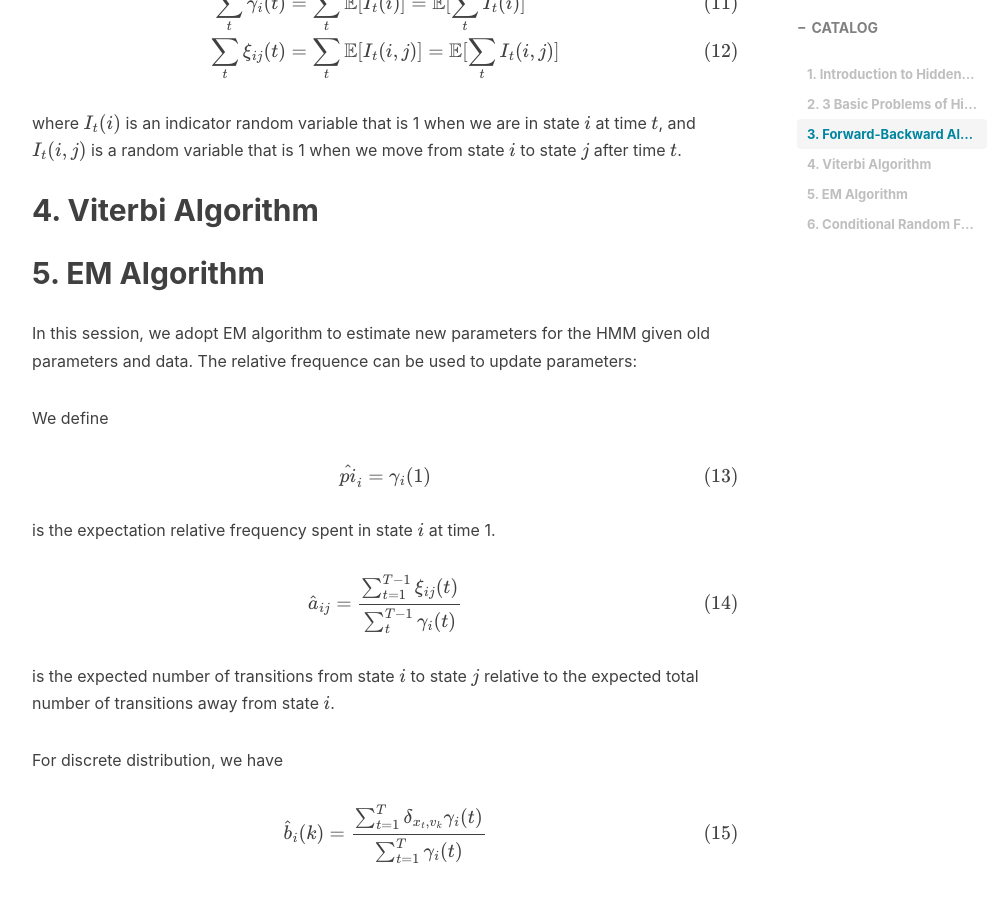
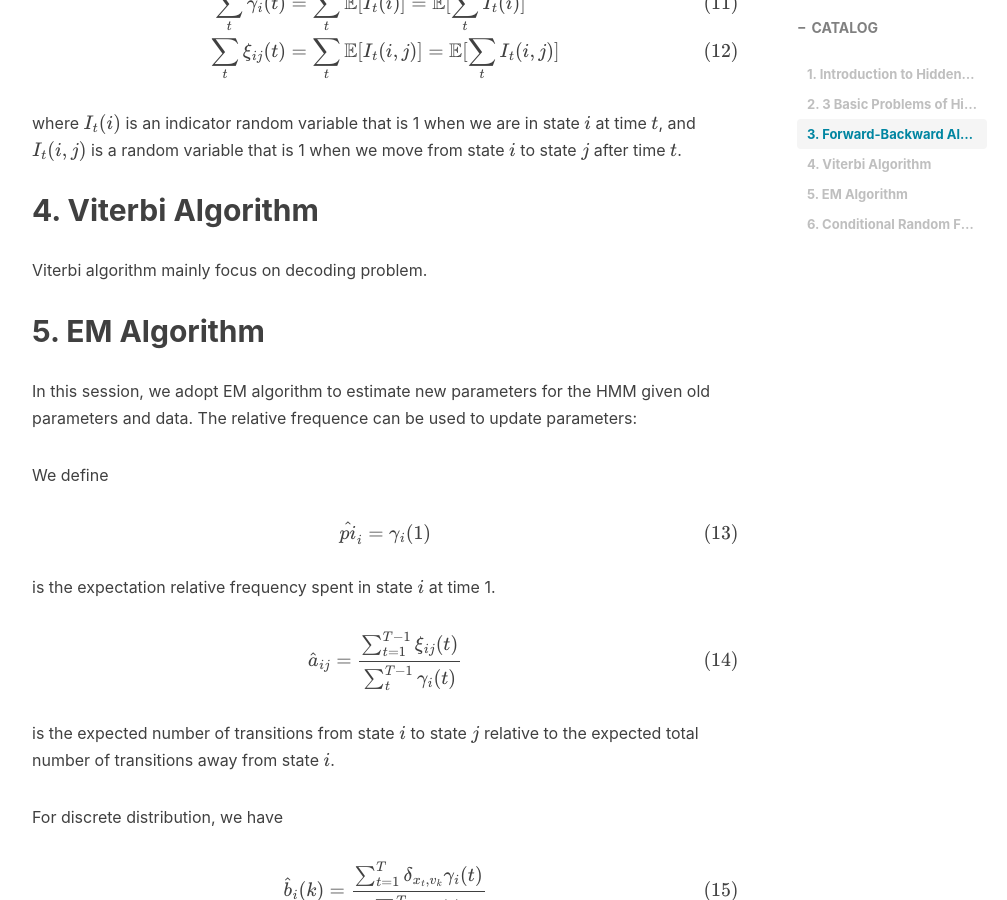
Before and after one commit to Gwan-Siu/gwansiu.github.io, a Jekyll site: the page built from _posts/2018-12-07-HMM.markdown, in a window 1280 px wide and 900 px high, scrolled down 3211 px. Shown: the whole window, without its empty margins (233-1240 px from the left). Built offline with Jekyll 4.4.1, drawn with Linux system fonts in a browser that asks for light colours; nearby versions of some CDN libraries; formulas are drawn with MathJax 3; comment, search, counter and statistics services are not loaded.

Commit message:
test HMM viterbi algorithm

```diff
--- a/_posts/2018-12-07-HMM.markdown
+++ b/_posts/2018-12-07-HMM.markdown
@@ -132,6 +132,8 @@ where $I_{t}(i)$ is an indicator random variable that is 1 when we are in state
 
 ## 4. Viterbi Algorithm
 
+Viterbi algorithm mainly focus on decoding problem.
+
 ## 5. EM Algorithm
 
 In this session, we adopt EM algorithm to estimate new parameters for the HMM given old parameters and data. The relative frequence can be used to update parameters:
```
